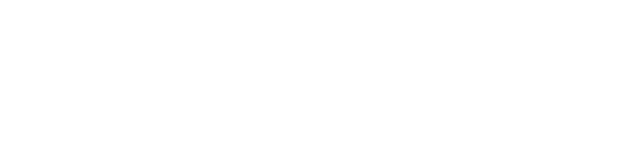
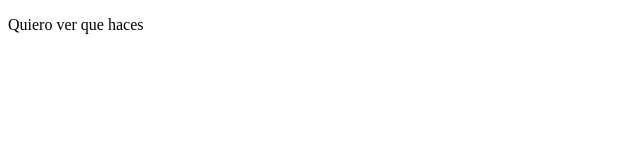
Before and after one commit to E-RI-CK/git, a plain HTML site: page index.html in a window 1280 px wide. Shown: the whole page, without its empty margins (0-640 px from the left). Drawn offline with Linux system fonts and the light colour scheme.

Commit message:
Ahora el index tiene codigo html

```diff
--- a/index.html
+++ b/index.html
@@ -7,6 +7,6 @@
     <title>Document</title>
 </head>
 <body>
-
+    <p>Quiero ver que haces</p>
 </body>
 </html>
```
Also changed, not shown: glosario.txt (added).
